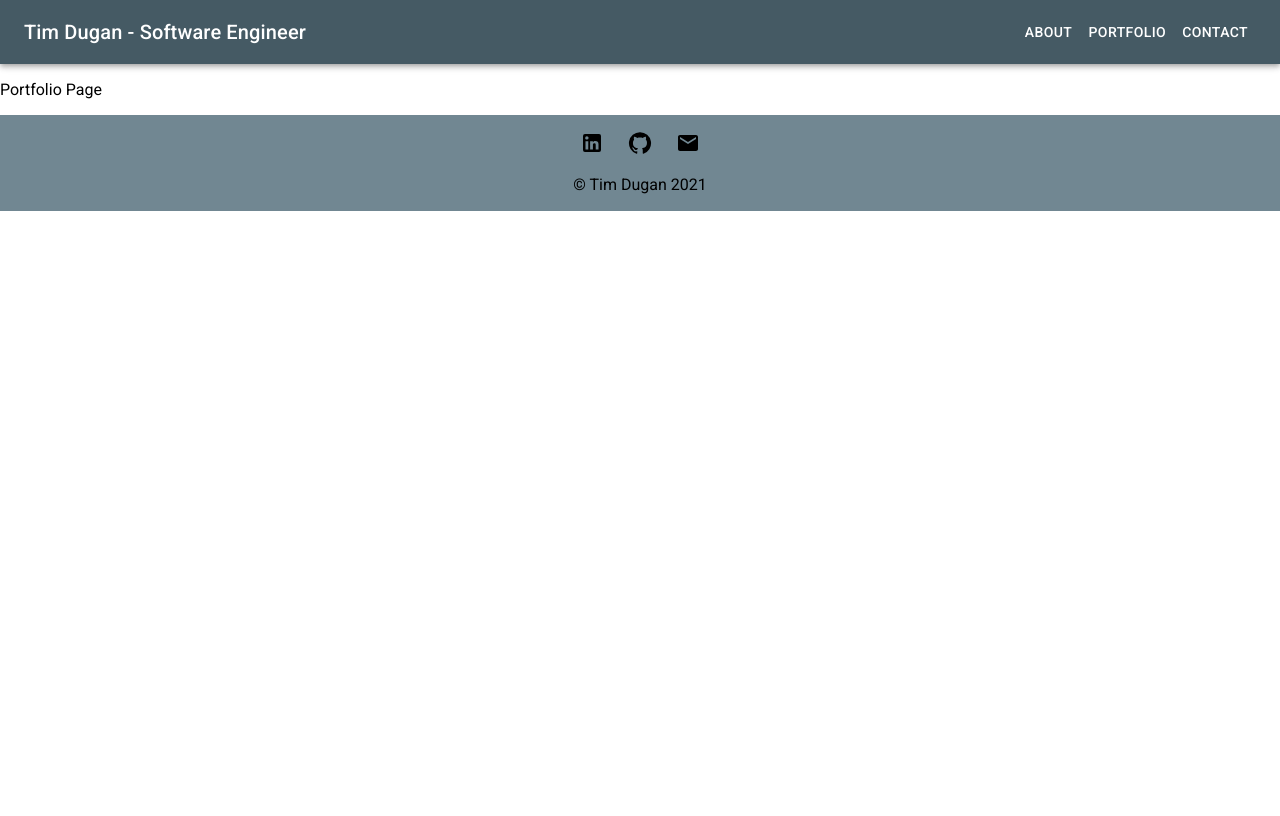
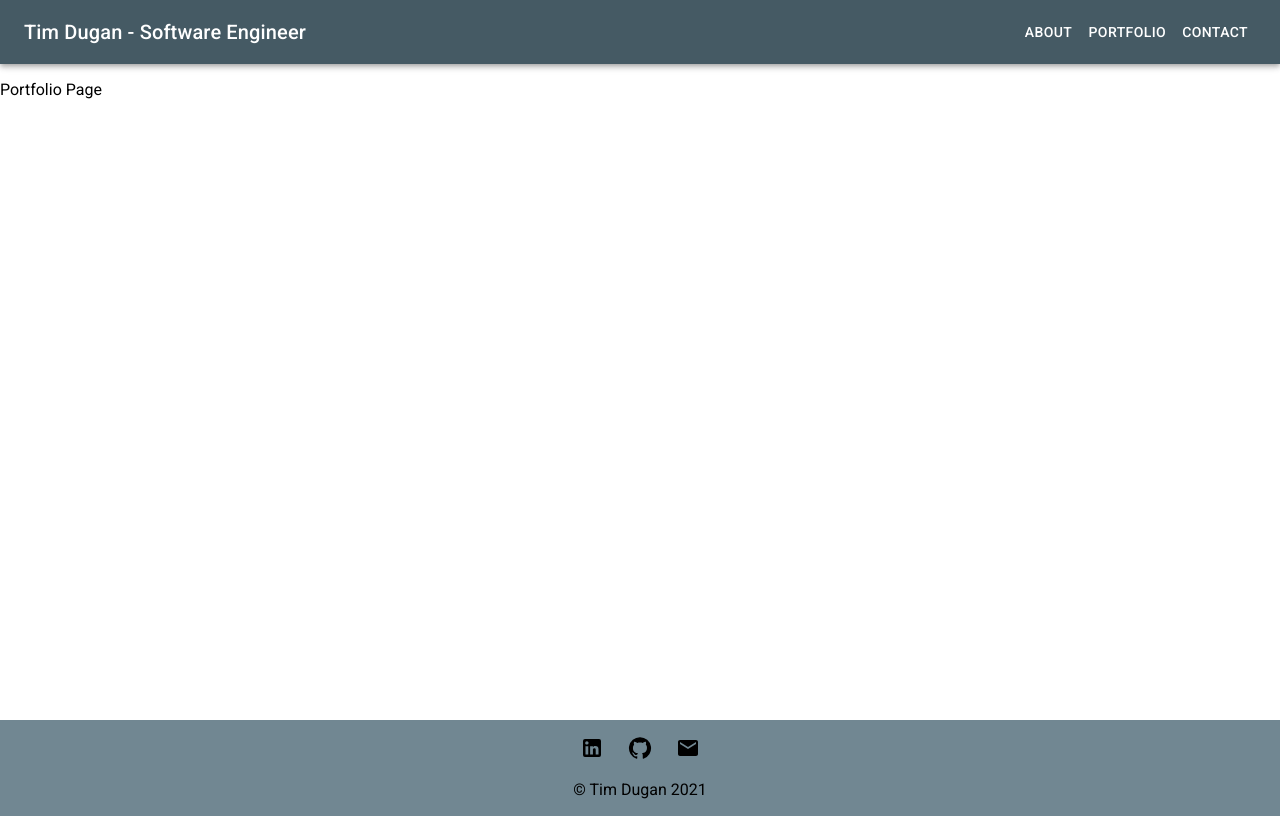
Before and after one commit to tadugan/tadugan.github.io, a React (Create React App) app: page /#/about in a window 1280 px wide. Both pictures are taken after a click on the button "PORTFOLIO". Built offline with nearby package versions, Linux system fonts and the light colour scheme.

Commit message:
added min height to Portfolio and Contact pages

```diff
--- a/src/components/App/App.css
+++ b/src/components/App/App.css
@@ -1,4 +1,4 @@
 .app-body {
     font-family: "Roboto", "Helvetica", "Arial", sans-serif;
-
+    min-height: 80vh;
 }
--- /dev/null
+++ b/src/components/Contact/Contact.css
@@ -0,0 +1,3 @@
+.contact-body {
+    min-height: 80vh;
+}
--- a/src/components/Contact/Contact.jsx
+++ b/src/components/Contact/Contact.jsx
@@ -1,8 +1,9 @@
 import React from "react";
+import './Contact.css';
 
 function Contact() {
     return (
-      <div>
+      <div className="contact-body">
           <p>Contact Page</p>
       </div>
     );
--- /dev/null
+++ b/src/components/Portfolio/Portfolio.css
@@ -0,0 +1,3 @@
+.portfolio-body {
+    min-height: 80vh;
+}
--- a/src/components/Portfolio/Portfolio.jsx
+++ b/src/components/Portfolio/Portfolio.jsx
@@ -1,8 +1,9 @@
 import React from "react";
+import './Portfolio.css';
 
 function Portfolio() {
     return (
-      <div>
+      <div className="portfolio-body">
           <p>Portfolio Page</p>
       </div>
     );
```
